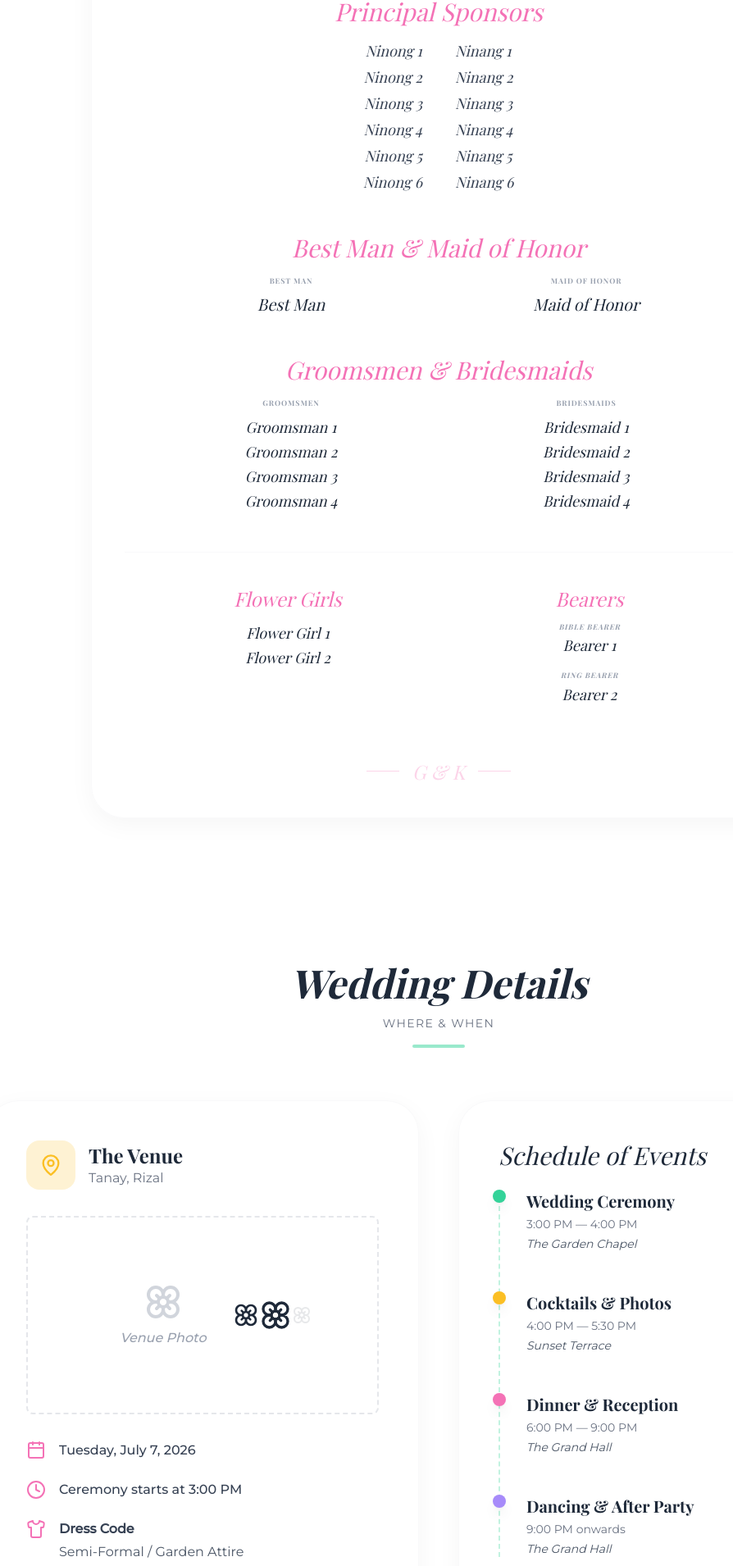
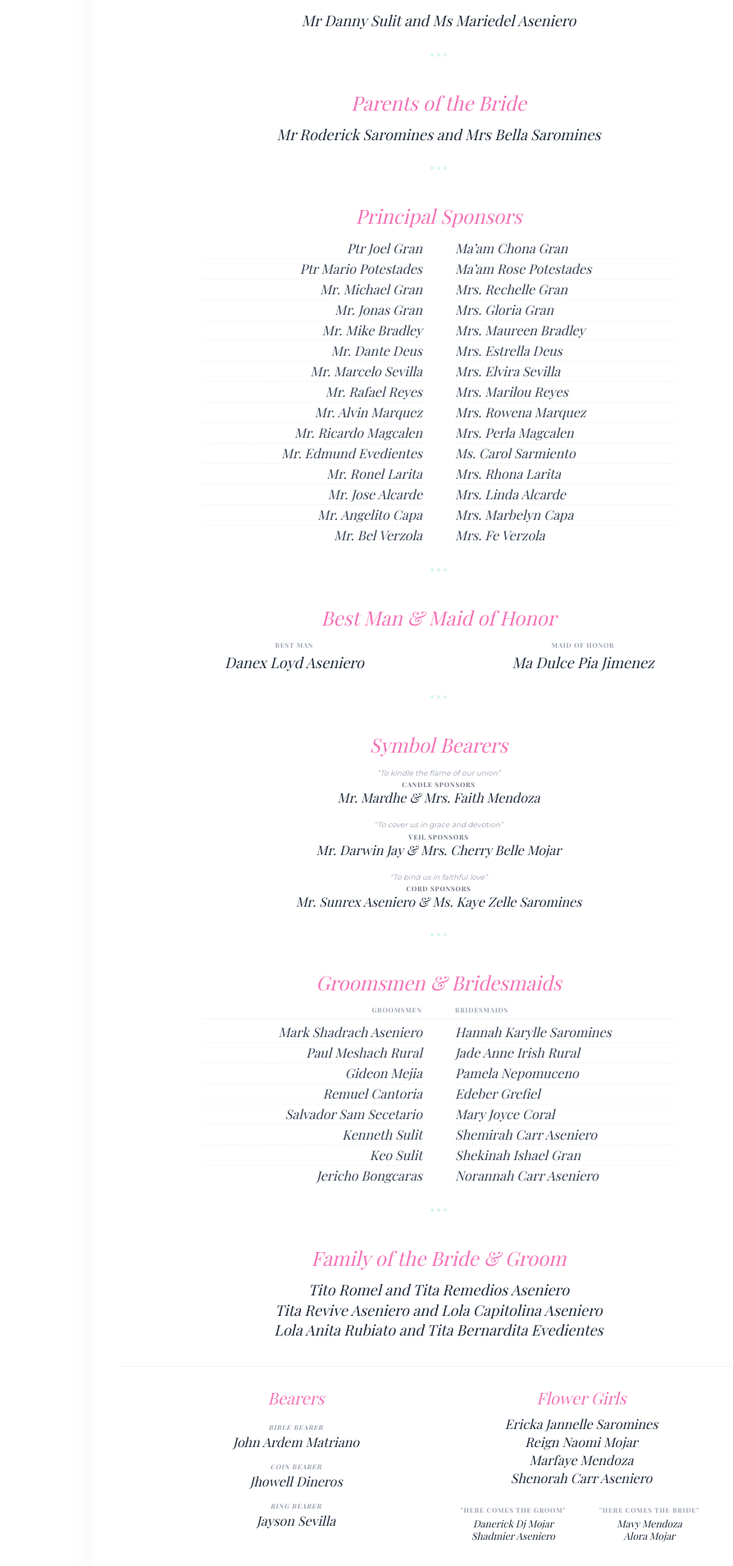
Before and after one commit to shekinahgran/wedding-website, a React (Vite) app: page / in a window 1280 px wide. Shown: the part 5594-7504 px from the top of the page at 82% size, without its empty margins (105-999 px from the left). Built offline with nearby package versions, Linux system fonts and the light colour scheme; a web font is replaced by a local one.

Commit message:
updated details

```diff
--- a/src/components/Details.tsx
+++ b/src/components/Details.tsx
@@ -32,16 +32,23 @@ const Details: React.FC = () => {
                 <Calendar className="text-wildflower-pink shrink-0 w-5 h-5 md:w-6 md:h-6" />
                 <p className="text-gray-700 font-medium text-sm md:text-base">Tuesday, July 7, 2026</p>
               </div>
+
+              {/* FIXED SECTION */}
               <div className="flex gap-4">
                 <Clock className="text-wildflower-pink shrink-0 w-5 h-5 md:w-6 md:h-6" />
-                <p className="text-gray-700 font-medium text-sm md:text-base">Ceremony starts at 3:00 PM</p>
+                <div>
+                  <p className="text-gray-700 font-medium text-sm md:text-base">Ceremony starts at 4:00 PM</p>
+                  <p className="text-[10px] md:text-xs text-gray-400 mt-1 italic leading-relaxed">
+                    We warmly request your presence at the venue at least 30 minutes before the ceremony begins.
+                  </p>
+                </div>
               </div>
+
               <div className="flex gap-4">
                 <Shirt className="text-wildflower-pink shrink-0 w-5 h-5 md:w-6 md:h-6" />
                 <div>
-                  <p className="text-gray-700 font-bold mb-1 text-sm md:text-base">Dress Code</p>
-                  <p className="text-gray-600 text-sm md:text-base">Semi-Formal / Garden Attire</p>
-                  <p className="text-[10px] md:text-xs text-gray-400 mt-1 italic">We recommend comfortable shoes for the garden setting.</p>
+                  <p className="text-gray-700 font-medium text-sm md:text-base">Dress Code</p>
+                  <p className="text-gray-600 text-sm md:text-base">Formal / Semi-Formal</p>
                 </div>
               </div>
             </div>
@@ -62,31 +69,21 @@ const Details: React.FC = () => {
             <h3 className="text-2xl md:text-3xl font-serif italic mb-6 text-center lg:text-left">Schedule of Events</h3>
             <div className="relative pl-6 md:pl-8 border-l-2 border-dashed border-wildflower-green/30 space-y-10 md:space-y-12 max-w-sm mx-auto lg:mx-0">
               <div className="relative">
-                <div className="absolute -left-[33px] md:-left-[41px] top-0 w-4 h-4 rounded-full bg-wildflower-green shadow-lg"></div>
+                <div className="absolute -left-[33px] md:-left-[41px] top-0 w-4 h-4 rounded-full bg-wildflower-purple shadow-lg"></div>
                 <h4 className="text-lg md:text-xl font-bold mb-1">Wedding Ceremony</h4>
-                <p className="text-gray-500 text-xs md:text-sm mb-1">3:00 PM — 4:00 PM</p>
-                <p className="text-gray-600 text-sm italic">The Garden Chapel</p>
+                <p className="text-gray-500 text-xs md:text-sm mb-1">4:00 PM</p>
               </div>
 
               <div className="relative">
                 <div className="absolute -left-[33px] md:-left-[41px] top-0 w-4 h-4 rounded-full bg-wildflower-yellow shadow-lg"></div>
-                <h4 className="text-lg md:text-xl font-bold mb-1">Cocktails & Photos</h4>
-                <p className="text-gray-500 text-xs md:text-sm mb-1">4:00 PM — 5:30 PM</p>
-                <p className="text-gray-600 text-sm italic">Sunset Terrace</p>
+                <h4 className="text-lg md:text-xl font-bold mb-1">Sip, Snack & Snap</h4>
+                <p className="text-gray-500 text-xs md:text-sm mb-1">5:00 PM — 5:30 PM</p>
               </div>
 
               <div className="relative">
                 <div className="absolute -left-[33px] md:-left-[41px] top-0 w-4 h-4 rounded-full bg-wildflower-pink shadow-lg"></div>
                 <h4 className="text-lg md:text-xl font-bold mb-1">Dinner & Reception</h4>
-                <p className="text-gray-500 text-xs md:text-sm mb-1">6:00 PM — 9:00 PM</p>
-                <p className="text-gray-600 text-sm italic">The Grand Hall</p>
-              </div>
-
-              <div className="relative">
-                <div className="absolute -left-[33px] md:-left-[41px] top-0 w-4 h-4 rounded-full bg-wildflower-purple shadow-lg"></div>
-                <h4 className="text-lg md:text-xl font-bold mb-1">Dancing & After Party</h4>
-                <p className="text-gray-500 text-xs md:text-sm mb-1">9:00 PM onwards</p>
-                <p className="text-gray-600 text-sm italic">The Grand Hall</p>
+                <p className="text-gray-500 text-xs md:text-sm mb-1">5:30 PM — 7:30 PM</p>
               </div>
             </div>
 
--- a/src/components/Entourage.tsx
+++ b/src/components/Entourage.tsx
@@ -7,12 +7,14 @@ interface MemberPair {
   label?: string;
   name?: string;
   names?: string[];
+  sublabel?: string;
 }
 
 interface EntourageGroup {
   role: string;
   isSplit?: boolean;
   isPair?: boolean;
+  isSymbol?: boolean;
   members: (string | MemberPair)[];
 }
 
@@ -20,53 +22,87 @@ const Entourage: React.FC = () => {
   const entourageGroups: EntourageGroup[] = [
     {
       role: 'Wedding Officiant',
-      members: ['Pastor [name]']
+      members: ['Ptr Manny Balajadia']
+    },
+    {
+      role: 'Parents of the Groom',
+      members: ['Mr Danny Sulit and Ms Mariedel Aseniero']
+    },
+    {
+      role: 'Parents of the Bride',
+      members: ['Mr Roderick Saromines and Mrs Bella Saromines']
     },
     {
       role: 'Principal Sponsors',
       isSplit: true,
       members: [
-        { left: 'Ninong 1', right: 'Ninang 1' },
-        { left: 'Ninong 2', right: 'Ninang 2' },
-        { left: 'Ninong 3', right: 'Ninang 3' },
-        { left: 'Ninong 4', right: 'Ninang 4' },
-        { left: 'Ninong 5', right: 'Ninang 5' },
-        { left: 'Ninong 6', right: 'Ninang 6' },
+        { left: 'Ptr Joel Gran', right: 'Ma’am Chona Gran' },
+        { left: 'Ptr Mario Potestades', right: 'Ma’am Rose Potestades' },
+        { left: 'Mr. Michael Gran', right: 'Mrs. Rechelle Gran' },
+        { left: 'Mr. Jonas Gran', right: 'Mrs. Gloria Gran' },
+        { left: 'Mr. Mike Bradley', right: 'Mrs. Maureen Bradley' },
+        { left: 'Mr. Dante Deus', right: 'Mrs. Estrella Deus' },
+        { left: 'Mr. Marcelo Sevilla', right: 'Mrs. Elvira Sevilla' },
+        { left: 'Mr. Rafael Reyes', right: 'Mrs. Marilou Reyes' },
+        { left: 'Mr. Alvin Marquez', right: 'Mrs. Rowena Marquez' },
+        { left: 'Mr. Ricardo Magcalen', right: 'Mrs. Perla Magcalen' },
+        { left: 'Mr. Edmund Evedientes', right: 'Ms. Carol Sarmiento' },
+        { left: 'Mr. Ronel Larita', right: 'Mrs. Rhona Larita' },
+        { left: 'Mr. Jose Alcarde', right: 'Mrs. Linda Alcarde' },
+        { left: 'Mr. Angelito Capa', right: 'Mrs. Marbelyn Capa' },
+        { left: 'Mr. Bel Verzola', right: 'Mrs. Fe Verzola' },
       ]
     },
     {
       role: 'Best Man & Maid of Honor',
       isPair: true,
       members: [
-        { label: 'Best Man', name: 'Best Man' },
-        { label: 'Maid of Honor', name: 'Maid of Honor' }
+        { label: 'Best Man', name: 'Danex Loyd Aseniero' },
+        { label: 'Maid of Honor', name: 'Ma Dulce Pia Jimenez' }
+      ]
+    },
+    {
+      role: 'Symbol Bearers',
+      isSymbol: true,
+      members: [
+        { label: 'Candle Sponsors', name: 'Mr. Mardhe & Mrs. Faith Mendoza', sublabel: '“To kindle the flame of our union”' },
+        { label: 'Veil Sponsors', name: 'Mr. Darwin Jay & Mrs. Cherry Belle Mojar', sublabel: '“To cover us in grace and devotion”' },
+        { label: 'Cord Sponsors', name: 'Mr. Sunrex Aseniero & Ms. Kaye Zelle Saromines', sublabel: '“To bind us in faithful love”' },
       ]
     },
     {
       role: 'Groomsmen & Bridesmaids',
-      isPair: true,
+      isSplit: true,
       members: [
-        {
-          label: 'Groomsmen',
-          names: ['Groomsman 1', 'Groomsman 2', 'Groomsman 3', 'Groomsman 4']
+        { left: 'Mark Shadrach Aseniero', right: 'Hannah Karylle Saromines' },
+        { left: 'Paul Meshach Rural', right: 'Jade Anne Irish Rural' },
+        { left: 'Gideon Mejia', right: 'Pamela Nepomuceno' },
+        { left: 'Remuel Cantoria', right: 'Edeber Grefiel' },
+        { left: 'Salvador Sam Secetario', right: 'Mary Joyce Coral' },
+        { left: 'Kenneth Sulit', right: 'Shemirah Carr Aseniero' },
+        { left: 'Keo Sulit', right: 'Shekinah Ishael Gran' },
+        { left: 'Jericho Bongcaras', right: 'Norannah Carr Aseniero' },
+      ]
     },
     {
-          label: 'Bridesmaids',
-          names: ['Bridesmaid 1', 'Bridesmaid 2', 'Bridesmaid 3', 'Bridesmaid 4']
-        }
+        role: 'Family of the Bride & Groom',
+        members: [
+            'Tito Romel and Tita Remedios Aseniero',
+            'Tita Revive Aseniero and Lola Capitolina Aseniero',
+            'Lola Anita Rubiato and Tita Bernardita Evedientes'
         ]
     }
   ];
 
   return (
-    <section id="entourage" className="py-12 md:py-20 px-6 max-w-4xl mx-auto">
-      <div className="text-center mb-10">
-        <h2 className="text-3xl md:text-5xl font-bold mb-3 italic text-gray-800">The Entourage</h2>
-        <div className="w-16 h-0.5 bg-wildflower-pink mx-auto rounded-full opacity-40"></div>
+    <section id="entourage" className="py-10 md:py-16 px-6 max-w-4xl mx-auto">
+      <div className="text-center mb-8">
+        <h2 className="text-3xl md:text-5xl font-bold mb-2 italic text-gray-800">The Entourage</h2>
+        <div className="w-12 h-0.5 bg-wildflower-pink mx-auto rounded-full opacity-40"></div>
       </div>
 
-      <div className="content-card !p-6 md:!p-10 text-center">
-        <div className="space-y-12">
+      <div className="content-card !p-5 md:!p-8 text-center">
+        <div className="space-y-8">
           {entourageGroups.map((group, index) => (
             <motion.div
               key={group.role}
@@ -74,71 +110,122 @@ const Entourage: React.FC = () => {
               whileInView={{ opacity: 1, y: 0 }}
               viewport={{ once: true }}
               transition={{ delay: index * 0.05 }}
-              className="space-y-4"
+              className="space-y-3"
             >
-              <h3 className="text-wildflower-pink font-serif text-2xl md:text-3xl italic">{group.role}</h3>
+              <h3 className="text-wildflower-pink font-serif text-xl md:text-2xl italic">{group.role}</h3>
 
               {group.isSplit ? (
-                <div className="grid grid-cols-2 gap-x-4 md:gap-x-10 gap-y-1 max-w-xl mx-auto">
+                <div className="max-w-xl mx-auto">
+                    {group.role === 'Groomsmen & Bridesmaids' && (
+                        <div className="grid grid-cols-2 gap-4 md:gap-10 mb-1 border-b border-gray-100 pb-1">
+                            <h4 className="text-[8px] uppercase tracking-widest text-gray-400 font-bold text-right">Groomsmen</h4>
+                            <h4 className="text-[8px] uppercase tracking-widest text-gray-400 font-bold text-left">Bridesmaids</h4>
+                        </div>
+                    )}
+
+                    <div className="grid grid-cols-2 gap-x-4 md:gap-x-10 relative">
                         {group.members.map((item, i) => {
                             const pair = item as MemberPair;
+                            const showLine = i < group.members.length - 1;
                             return (
                             <React.Fragment key={i}>
-                        <p className="text-base md:text-lg text-gray-700 font-serif italic text-right">{pair.left}</p>
-                        <p className="text-base md:text-lg text-gray-700 font-serif italic text-left">{pair.right}</p>
+                                <div className={`py-0.5 ${showLine ? 'border-b border-dashed border-gray-100' : ''}`}>
+                                    <p className="text-sm md:text-base text-gray-700 font-serif italic text-right leading-tight">
+                                        {pair.left}
+                                    </p>
+                                </div>
+                                <div className={`py-0.5 ${showLine ? 'border-b border-dashed border-gray-100' : ''}`}>
+                                    <p className="text-sm md:text-base text-gray-700 font-serif italic text-left leading-tight">
+                                        {pair.right}
+                                    </p>
+                                </div>
                             </React.Fragment>
                             );
                         })}
                     </div>
+                </div>
               ) : group.isPair ? (
-                <div className="grid grid-cols-2 gap-6 md:gap-12 max-w-2xl mx-auto">
+                <div className="grid grid-cols-2 gap-4 md:gap-8 max-w-2xl mx-auto">
                   {group.members.map((item, i) => {
                     const pair = item as MemberPair;
                     return (
-                      <div key={i} className="space-y-2">
-                        <h4 className="text-[9px] uppercase tracking-widest text-gray-400 font-bold">{pair.label}</h4>
-                        {pair.name ? (
-                          <p className="text-lg md:text-xl text-gray-800 font-serif italic">{pair.name}</p>
-                        ) : (
-                          <div className="space-y-0.5">
-                            {pair.names?.map((n: string) => (
-                              <p key={n} className="text-base md:text-lg text-gray-800 font-serif italic">{n}</p>
-                            ))}
-                          </div>
-                        )}
+                      <div key={i} className="space-y-1">
+                        <h4 className="text-[8px] uppercase tracking-widest text-gray-400 font-bold">{pair.label}</h4>
+                        <p className="text-base md:text-lg text-gray-800 font-serif italic leading-tight">{pair.name || pair.names?.join(', ')}</p>
+                        {pair.names && pair.names.map(n => <p key={n} className="text-sm md:text-base text-gray-800 font-serif italic leading-tight">{n}</p>)}
                       </div>
                     );
                   })}
                 </div>
+              ) : group.isSymbol ? (
+                <div className="space-y-4 max-w-lg mx-auto">
+                    {group.members.map((item, i) => {
+                        const pair = item as MemberPair;
+                        return (
+                            <div key={i}>
+                                <p className="text-[9px] text-gray-400 italic mb-0.5">{pair.sublabel}</p>
+                                <h4 className="text-[8px] uppercase tracking-widest text-gray-500 font-bold">{pair.label}</h4>
+                                <p className="text-base text-gray-800 font-serif italic leading-tight">{pair.name}</p>
+                            </div>
+                        )
+                    })}
+                </div>
               ) : (
-                <div className="space-y-1">
+                <div className="space-y-0.5">
                   {group.members.map((name, i) => (
-                    <p key={i} className="text-lg md:text-xl text-gray-800 font-serif italic">{name as string}</p>
+                    <p key={i} className="text-base md:text-lg text-gray-800 font-serif italic leading-tight">{name as string}</p>
                   ))}
+                </div>
+              )}
+
+              {/* SMALL DOT DIVIDER */}
+              {index < entourageGroups.length - 1 && (
+                  <div className="pt-4 pb-2 flex justify-center opacity-20 text-wildflower-green">
+                      <div className="flex gap-1">
+                        <div className="w-1 h-1 rounded-full bg-current"></div>
+                        <div className="w-1 h-1 rounded-full bg-current"></div>
+                        <div className="w-1 h-1 rounded-full bg-current"></div>
+                      </div>
                   </div>
               )}
             </motion.div>
           ))}
 
-          <div className="pt-10 border-t border-gray-100/50">
-            <div className="grid grid-cols-2 gap-8 md:gap-16 items-start max-w-2xl mx-auto">
-              <div className="space-y-3">
-                <h3 className="text-wildflower-pink font-serif text-2xl italic">Flower Girls</h3>
-                <div className="space-y-0.5">
-                  <p className="text-base md:text-lg text-gray-800 font-serif italic">Flower Girl 1</p>
-                  <p className="text-base md:text-lg text-gray-800 font-serif italic">Flower Girl 2</p>
+          <div className="pt-6 border-t border-gray-100 mt-6">
+            <div className="grid grid-cols-1 md:grid-cols-2 gap-6 items-start max-w-2xl mx-auto">
+              <div className="space-y-4">
+                <h3 className="text-wildflower-pink font-serif text-xl italic">Bearers</h3>
+                <div className="grid grid-cols-1 gap-3 text-gray-800 font-serif italic">
+                  {['Bible Bearer', 'Coin Bearer', 'Ring Bearer'].map((label, idx) => (
+                    <div key={label}>
+                        <p className="text-[8px] text-gray-400 uppercase tracking-widest font-bold">{label}</p>
+                        <p className="text-sm md:text-base">{['John Ardem Matriano', 'Jhowell Dineros', 'Jayson Sevilla'][idx]}</p>
+                    </div>
+                  ))}
                 </div>
               </div>
-              <div className="space-y-3">
-                <h3 className="text-wildflower-pink font-serif text-2xl italic">Bearers</h3>
-                <div className="grid grid-cols-1 gap-4 text-gray-800 font-serif italic">
+
+              <div className="space-y-6">
                 <div>
-                    <p className="text-[9px] text-gray-400 uppercase tracking-widest mb-0.5 font-bold">Bible Bearer</p>
-                    <p className="text-base md:text-lg">Bearer 1</p>
+                    <h3 className="text-wildflower-pink font-serif text-xl italic mb-2">Flower Girls</h3>
+                    <div className="space-y-0.5 text-gray-800 font-serif italic text-sm md:text-base leading-tight">
+                        <p>Ericka Jannelle Saromines</p>
+                        <p>Reign Naomi Mojar</p>
+                        <p>Marfaye Mendoza</p>
+                        <p>Shenorah Carr Aseniero</p>
+                    </div>
+                </div>
+
+                <div className="grid grid-cols-2 gap-2">
+                    <div>
+                        <h4 className="text-[8px] text-gray-400 uppercase tracking-widest font-bold leading-tight mb-1">"Here Comes the Groom"</h4>
+                        <p className="text-xs text-gray-800 font-serif italic leading-tight">Danerick Dj Mojar</p>
+                        <p className="text-xs text-gray-800 font-serif italic leading-tight">Shadmier Aseniero</p>
                     </div>
                     <div>
-                    <p className="text-[9px] text-gray-400 uppercase tracking-widest mb-0.5 font-bold">Ring Bearer</p>
-                    <p className="text-base md:text-lg">Bearer 2</p>
+                        <h4 className="text-[8px] text-gray-400 uppercase tracking-widest font-bold leading-tight mb-1">"Here Comes the Bride"</h4>
+                        <p className="text-xs text-gray-800 font-serif italic leading-tight">Mavy Mendoza</p>
+                        <p className="text-xs text-gray-800 font-serif italic leading-tight">Alora Mojar</p>
                     </div>
                 </div>
               </div>
@@ -146,10 +233,10 @@ const Entourage: React.FC = () => {
           </div>
         </div>
 
-        <div className="mt-16 flex justify-center items-center gap-4 text-wildflower-pink opacity-30">
-          <div className="h-px w-10 bg-current"></div>
-          <span className="font-serif italic text-2xl">G & K</span>
-          <div className="h-px w-10 bg-current"></div>
+        <div className="mt-10 flex justify-center items-center gap-4 text-wildflower-pink opacity-20">
+          <div className="h-px w-8 bg-current"></div>
+          <span className="font-serif italic text-xl">G & K</span>
+          <div className="h-px w-8 bg-current"></div>
         </div>
       </div>
     </section>
--- a/src/components/FAQ.tsx
+++ b/src/components/FAQ.tsx
@@ -20,7 +20,7 @@ const FAQ: React.FC = () => {
     },
     {
       question: "What is the gift preference?",
-      answer: "Your presence at our wedding is the greatest gift of all. However, if you wish to honor us with a gift, a contribution towards our future home would be sincerely appreciated."
+      answer: "Your presence is our greatest gift. However, should you wish to give, a monetary gift is sincerely appreciated."
     }
   ];
 
```
Lines whose indentation alone changed are shown as unchanged.
